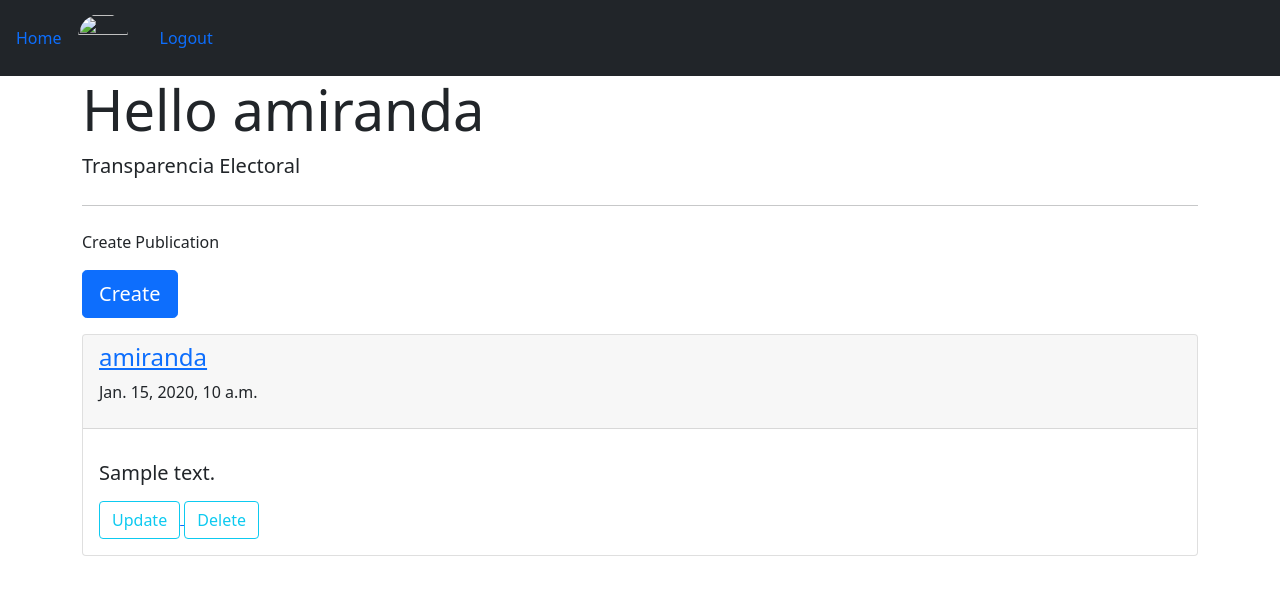
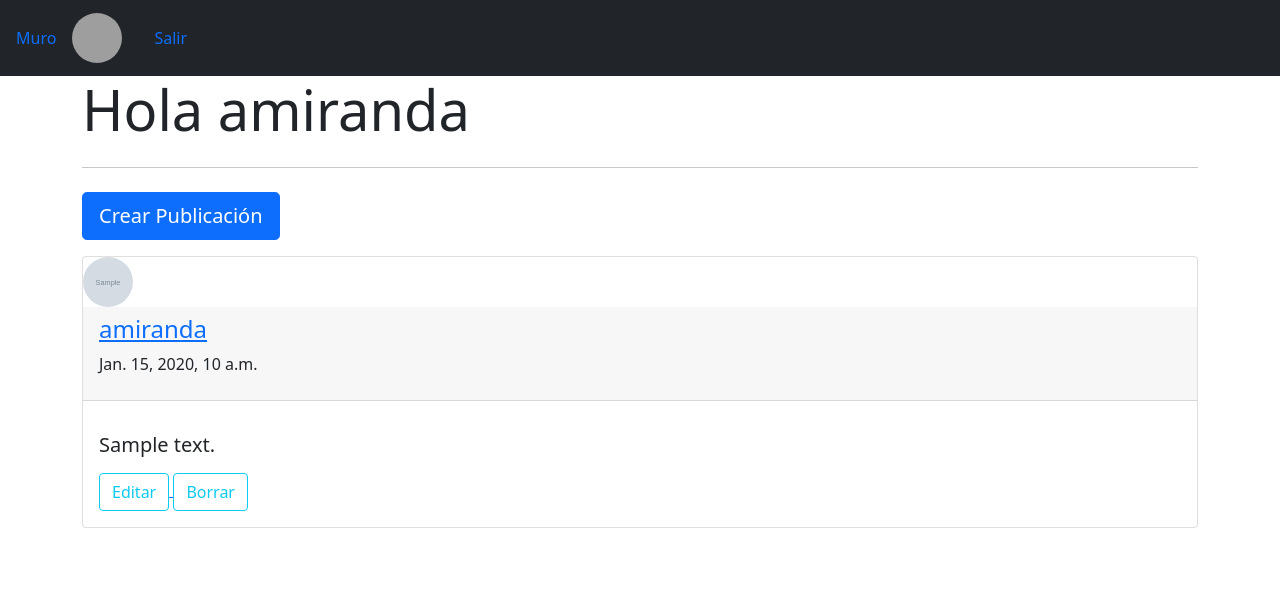
Before and after one commit to AMIRANDA9112/Urano, a Django app: page / in a window 1280 px wide. Shown: the top 595 px of the page. Run offline with Django 3.2, Linux system fonts and the light colour scheme; a user stored in the database is signed in; data comes from the database, SQL or seed files in the repository; both versions use the stored data as it was after the commit; tables that the repository leaves empty hold one stand-in row (values such as "Sample post"); grey boxes marked "Sample" are stand-in pictures; grey boxes are pictures that could not be loaded.

Commit message:
edit perfil, img account and tweets account view

```diff
--- a/UranoApi/UranoApi/urls.py
+++ b/UranoApi/UranoApi/urls.py
@@ -17,8 +17,10 @@
 from django.urls import path, include
 from django.contrib.auth import views as auth_views
 from accounts import views as acc_views
+
 from django.conf import settings
 from django.conf.urls.static import static
+from feed.models import Tweet
 
 
 urlpatterns = [
@@ -30,6 +32,7 @@
     path('activate/<uidb64>/<token>/', acc_views.ActivateAccount.as_view(), name='activate'),
     path('profile/', acc_views.profile, name='profile'),
     path('profileupdate/', acc_views.profileupdate, name='profileupdate'),
+
 ]
 
 if settings.DEBUG:
--- a/UranoApi/accounts/models.py
+++ b/UranoApi/accounts/models.py
@@ -6,7 +6,7 @@
 
 
 class Profile(models.Model):
-    user = models.ForeignKey(User, on_delete=models.CASCADE)
+    user = models.OneToOneField(User, on_delete=models.CASCADE)
     image = models.ImageField(default='default.jpg', upload_to='profile', blank=True)
     bio = models.TextField(default='')
     email_confirmed = models.BooleanField(default=False)
--- a/UranoApi/accounts/signals.py
+++ b/UranoApi/accounts/signals.py
@@ -8,3 +8,6 @@
 def create_profile(sender, instance, created, **kwargs):
     if created:
         Profile.objects.create(user=instance)
+
+    else:
+        instance.profile.save()
--- a/UranoApi/feed/models.py
+++ b/UranoApi/feed/models.py
@@ -9,3 +9,4 @@
     text = models.TextField(max_length=280, default='')
     datatime = models.DateTimeField(default=timezone.now)
     uname = models.ForeignKey(User, on_delete=models.CASCADE)
+    img = models.ImageField(default='default.jpg', upload_to='profile', null=True, blank=True)
--- a/UranoApi/feed/templates/feed/base.html
+++ b/UranoApi/feed/templates/feed/base.html
@@ -24,21 +24,22 @@
   <!-- Navbar content -->
 
 
-                <a class="nav-link active" aria-current="page" href="{% url 'home' %}">Home</a>
+                <a class="nav-link active" aria-current="page" href="{% url 'home' %}">Muro</a>
                 <a class="navbar-brand" href="{%url 'profile'%}">
-                    <img class="rounded-circle account-img img-fluid"
+                    <img class="rounded-circle account-img"
                     src="{{ user.profile.image.url }}" width="50" height="50">
                 </a>
-                <a class="nav-link active" aria-current="page" href="{% url 'logout' %}">Logout</a>
+                <a class="nav-link active" aria-current="page" href="{% url 'logout' %}">Salir</a>
+
 
 
         </nav>
 
 
         {%block content%}
-            <h1>This is base</h1>
 
         {%endblock content%}
 
+
     </body>
 </html>
--- a/UranoApi/feed/templates/feed/create.html
+++ b/UranoApi/feed/templates/feed/create.html
@@ -8,7 +8,7 @@
 
                 {%csrf_token%}
                 <fieldset class = "form-group">
-                    <legend class = "border-bottom mb-4"> Write here</legend>
+                    <legend class = "border-bottom mb-4"> Escribe Aqui</legend>
                     {{form.as_p}}
 
                 </fieldset>
--- a/UranoApi/feed/templates/feed/home.html
+++ b/UranoApi/feed/templates/feed/home.html
@@ -4,30 +4,27 @@
 
 <div class = "container">
     <div class="jumbotron">
-          <h1 class="display-4">Hello {{user.username}}</h1>
-              <p class="lead">Transparencia Electoral
-              </p>
+          <h1 class="display-4">Hola {{user.username}}</h1>
           <hr class="my-4">
-              <p>Create Publication</p>
               <p class="lead">
-                  <a class="btn btn-primary btn-lg" href="{%url 'tweetcreate'%}" role="button">Create</a>
+                  <a class="btn btn-primary btn-lg" href="{%url 'tweetcreate'%}" role="button">Crear Publicación</a>
               </p>
     </div>
 
-
 </div>
-
-
-
-
 
 
 <div class = 'container'>
     {%for tweet in object_list%}
 
-
-
         <div class="card">
+            <div class = "media">
+        <img class="rounded-circle account-img"
+             src="{{ tweet.img.url }}"
+             alt = "Generic placeholder image"
+             width= "50"
+             height= "50">
+            </div>
           <div class="card-header">
             <a href="#"><h4>{{tweet.uname}}</h4></a>
               <p>{{tweet.datatime}}</p>
@@ -35,18 +32,17 @@
 
           <div class="card-body">
 
+
             <p class="card-text"><h5>{{tweet.text}}</h5></p>
               {%if tweet.uname == user%}
               <a href="{% url 'tweetupdate' tweet.id %}">
-                      <button class = "btn btn-outline-info">Update</button>
+                  <button class = "btn btn-outline-info">Editar</button>
               </a>
               <a href="{% url 'tweetdelete' tweet.id %}">
-                      <button class = "btn btn-outline-info">Delete</button>
+                  <button class = "btn btn-outline-info">Borrar</button>
               </a>
 
               {% endif %}
-
-
 
           </div>
         </div>
@@ -55,5 +51,4 @@
 
 </div>
 
-
 {%endblock content%}
--- a/UranoApi/feed/urls.py
+++ b/UranoApi/feed/urls.py
@@ -1,10 +1,11 @@
 from . import views
 from django.urls import path
-from .views import TweetListView, TweetCreateView, TweetUpdateView, TweetDeleteView
+from .views import TweetListView, TweetCreateView, TweetUpdateView, TweetDeleteView, PubProfile
 
 urlpatterns = [
     path('', TweetListView.as_view(), name='home'),
     path('create/', TweetCreateView.as_view(), name='tweetcreate'),
     path('tweet/<int:pk>/update', TweetUpdateView.as_view(), name='tweetupdate'),
     path('tweet/<int:pk>/delete', TweetDeleteView.as_view(), name='tweetdelete'),
+    path('pubprofil/', PubProfile.as_view(), name='pubprofile'),
 ]
--- a/UranoApi/feed/views.py
+++ b/UranoApi/feed/views.py
@@ -2,9 +2,17 @@
 from .models import Tweet
 from django.views.generic import ListView, CreateView, UpdateView, DeleteView
 from django.contrib.auth.mixins import LoginRequiredMixin, UserPassesTestMixin
+from django.contrib.auth.models import User
+
+
+class PubProfile(LoginRequiredMixin, ListView):
+    model = Tweet
+    template_name = 'feed/pubprofile.html'
+    ordering = ['-datatime']
 
 
 class TweetListView(LoginRequiredMixin, ListView):
+
     model = Tweet
     template_name = 'feed/home.html'
     ordering = ['-datatime']
@@ -13,7 +21,7 @@
 class TweetCreateView(LoginRequiredMixin, CreateView):
     model = Tweet
     template_name = 'feed/create.html'
-    fields = ['text']
+    fields = ['text', 'img_tweet']
     success_url = '/'
 
     def form_valid(self, form):
@@ -23,7 +31,7 @@
 
 class TweetUpdateView(LoginRequiredMixin, UserPassesTestMixin, UpdateView):
     model = Tweet
-    fields = ['text']
+    fields = ['text', 'img_tweet']
     success_url = '/'
 
     def form_valid(self, form):
```
Also changed, not shown: UranoApi/UranoApi/settings.py (+12 -1 lines), UranoApi/accounts/templates/accounts/profile.html (+11 -4 lines), UranoApi/accounts/views.py (+5 -9 lines), UranoApi/feed/templates/feed/pubprofile.html (added, +37 -0 lines), UranoApi/db.sqlite3, UranoApi/feed/templates/feed/tweet_form.html (line endings or trailing spaces). Lines whose indentation alone changed are shown as unchanged.
